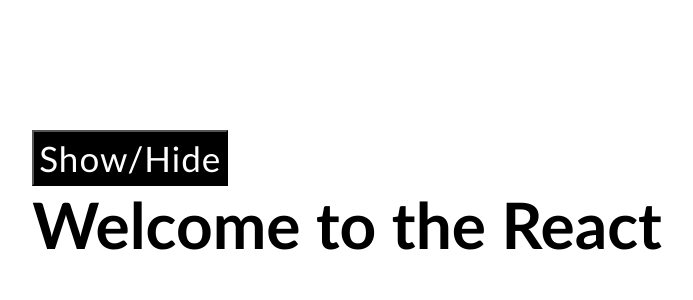
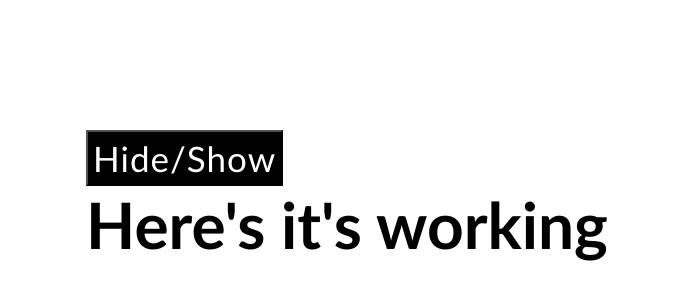
Before and after one commit to prabin738/Mini-React-Projects-For-Completly-Begineers, a React (Vite) app: page / in a window 1280 px wide. Shown: the part 204-504 px from the top of the page, without its empty margins (293-986 px from the left). Built offline with nearby package versions, Linux system fonts and the light colour scheme; the HTML template or start-up script is replaced by a standard one.

Commit message:
few dummy challenges for practicec

```diff
--- a/src/App.jsx
+++ b/src/App.jsx
@@ -12,6 +12,7 @@
 import WeatherApp from "./Projects/WeatherApp/WeatherApp";
 import ShowTitle from "./Components/UseState/ShowTitle/ShowTitle";
 import { ShowHide } from "./Dummy/ShowHide";
+import DummyOne from "./Dummy/DummyOne";
 
 const App = () => {
   return (
@@ -27,8 +28,7 @@
       {/* <Navbar /> */}
       {/* <SideNavbar /> */}
       {/* <ShowTitle /> */}
-
-      <ShowHide />
+      <DummyOne />
     </div>
   );
 };
--- /dev/null
+++ b/src/Dummy/DummyOne.jsx
@@ -0,0 +1,19 @@
+import React, { useState } from "react";
+
+const DummyOne = () => {
+  const [show, setShow] = useState(true);
+
+  const toggleShow = () => {
+    setShow((prev) => !prev);
+  };
+
+  return (
+    <div>
+      <button onClick={toggleShow}>Hide/Show</button>
+
+      {show ? <h1> Here's it's working</h1> : null}
+    </div>
+  );
+};
+
+export default DummyOne;
--- a/src/Dummy/ShowHide.jsx
+++ b/src/Dummy/ShowHide.jsx
@@ -3,14 +3,14 @@
 export const ShowHide = () => {
   const [show, setShow] = useState(true);
 
-  const toggleShow = () => {
+  const togglehide = () => {
     setShow((prev) => !prev);
   };
 
   return (
     <div>
-      <button onClick={toggleShow}>Show/Hide</button>
-      {show ? <h1>Welcome to the React</h1> : null}
+      <button onClick={togglehide}>Click Me</button>
+      {show ? <h1>Hurray</h1> : "Hello"}
     </div>
   );
 };
```
